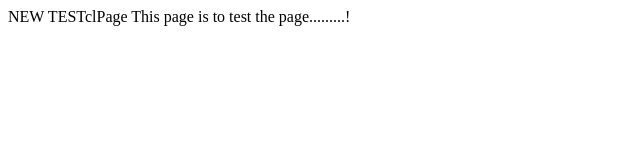
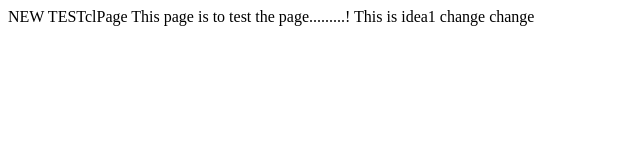
Before and after one commit to rizwanmh95/webtest, a plain HTML site: page index.html in a window 1280 px wide. Shown: the whole page, without its empty margins (0-640 px from the left). Drawn offline with Linux system fonts and the light colour scheme.

Commit message:
changed idea1

```diff
--- a/index.html
+++ b/index.html
@@ -3,5 +3,7 @@
 
     <body>
         This page is to test the page.........!
+        This is idea1 change change
     </body>
+
 </html>
```
